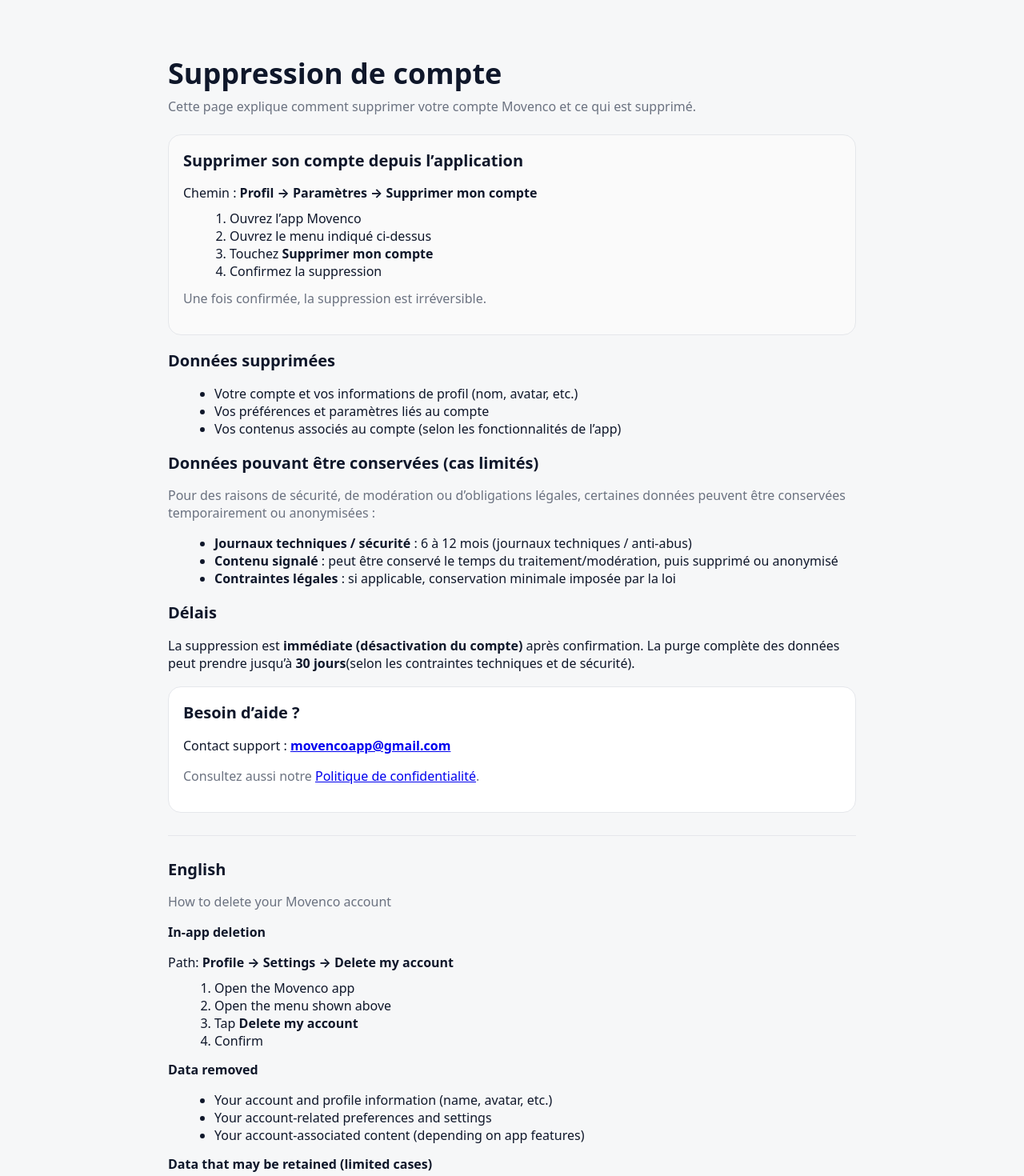
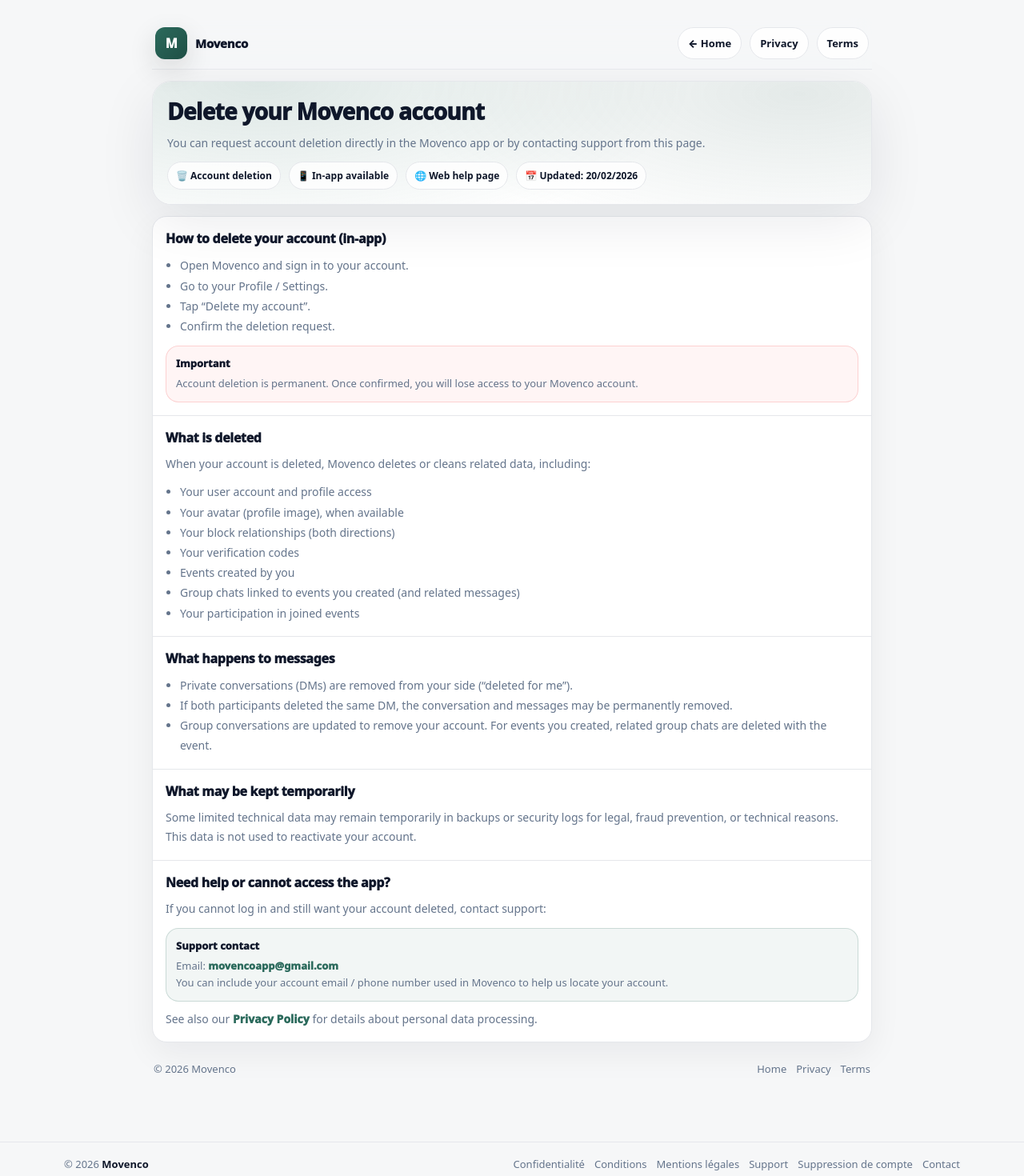
Before and after one commit to MaxenceDerepas/Movenco-site, a Next.js app: page /delete-account in a window 1280 px wide. Shown: the top 1470 px of the page at 80% size. Built offline with nearby package versions, Linux system fonts and the light colour scheme.

Commit message:
delete-account

```diff
--- a/app/delete-account/page.tsx
+++ b/app/delete-account/page.tsx
@@ -1,219 +1,386 @@
+import Link from "next/link";
 import type { Metadata } from "next";
-import Link from "next/link";
-import React from "react";
+import type { CSSProperties } from "react";
 
 export const metadata: Metadata = {
-    title: "Suppression de compte | Movenco",
+    title: "Delete Account — Movenco",
     description:
-        "Comment supprimer votre compte Movenco et quelles données sont supprimées.",
-    robots: { index: true, follow: true },
+        "How to delete your Movenco account and what happens to your data.",
 };
 
-const SUPPORT_EMAIL = "movencoapp@gmail.com";
+const palette = {
+    primary: "#2b6a5c",
+    primary2: "#1f4f45",
+    bg: "#f6f7f8",
+    text: "#0f172a",
+    sub: "#64748b",
+    border: "#e5e7eb",
+};
 
-// ✅ Ajuste si besoin selon ton app
-const INAPP_PATH_FR = "Profil → Paramètres → Supprimer mon compte";
-const INAPP_PATH_EN = "Profile → Settings → Delete my account";
+const styles: Record<string, CSSProperties> = {
+    page: { minHeight: "100vh", background: palette.bg, color: palette.text },
+    container: { maxWidth: 900, margin: "0 auto", padding: "22px 18px 54px" },
 
-// ✅ Cadre clair (recommandé)
-const DELETION_EFFECT = "immédiate (désactivation du compte)";
-const FULL_PURGE_MAX_DAYS = 30;
+    nav: {
+        position: "sticky",
+        top: 0,
+        zIndex: 50,
+        display: "flex",
+        alignItems: "center",
+        justifyContent: "space-between",
+        gap: 12,
+        flexWrap: "wrap",
+        padding: "12px 4px",
+        background: "rgba(246,247,248,0.72)",
+        backdropFilter: "blur(12px)",
+        borderBottom: "1px solid rgba(229,231,235,0.9)",
+    },
+    brand: { display: "flex", alignItems: "center", gap: 10 },
+    logo: {
+        width: 40,
+        height: 40,
+        borderRadius: 12,
+        background: `linear-gradient(135deg, ${palette.primary}, ${palette.primary2})`,
+        boxShadow: "0 12px 35px rgba(0,0,0,0.14)",
+        display: "grid",
+        placeItems: "center",
+        color: "white",
+        fontWeight: 950,
+        letterSpacing: -0.5,
+    },
+    brandName: { fontSize: 15, fontWeight: 950, letterSpacing: -0.2 },
 
-// ✅ Conservation “raisonnable” (à adapter à ton backend réel)
-const SECURITY_LOGS_RETENTION = "6 à 12 mois (journaux techniques / anti-abus)";
+    navLinks: {
+        display: "flex",
+        gap: 10,
+        flexWrap: "wrap",
+        alignItems: "center",
+    },
+    btn: {
+        textDecoration: "none",
+        padding: "10px 12px",
+        borderRadius: 999,
+        border: `1px solid ${palette.border}`,
+        background: "rgba(255,255,255,0.9)",
+        color: palette.text,
+        fontWeight: 900,
+        fontSize: 13,
+    },
+    link: { color: palette.sub, textDecoration: "none", fontSize: 13 },
+
+    hero: {
+        marginTop: 14,
+        borderRadius: 24,
+        border: `1px solid ${palette.border}`,
+        background: "white",
+        overflow: "hidden",
+        boxShadow: "0 20px 70px rgba(15,23,42,0.09)",
+        position: "relative",
+    },
+    heroBg: {
+        position: "absolute",
+        inset: 0,
+        background: `radial-gradient(900px 340px at 15% 0%, rgba(43,106,92,0.16), transparent 60%),
+                 radial-gradient(900px 340px at 90% 10%, rgba(31,79,69,0.12), transparent 55%),
+                 linear-gradient(180deg, rgba(255,255,255,0.92), rgba(255,255,255,1))`,
+        pointerEvents: "none",
+    },
+    heroInner: { position: "relative", padding: "18px 18px" },
+    title: { margin: 0, fontSize: 28, letterSpacing: -0.7, fontWeight: 980 },
+    subtitle: {
+        marginTop: 10,
+        marginBottom: 0,
+        color: palette.sub,
+        lineHeight: 1.6,
+        fontSize: 14,
+    },
+    pillRow: { display: "flex", gap: 10, flexWrap: "wrap", marginTop: 12 },
+    pill: {
+        display: "inline-flex",
+        alignItems: "center",
+        gap: 8,
+        padding: "8px 10px",
+        borderRadius: 999,
+        border: `1px solid ${palette.border}`,
+        background: "rgba(255,255,255,0.8)",
+        fontSize: 12,
+        fontWeight: 900,
+        color: palette.text,
+    },
+
+    content: {
+        marginTop: 14,
+        borderRadius: 18,
+        border: `1px solid ${palette.border}`,
+        background: "white",
+        boxShadow: "0 14px 40px rgba(15,23,42,0.06)",
+        overflow: "hidden",
+    },
+    section: {
+        padding: "16px 16px",
+        borderBottom: `1px solid ${palette.border}`,
+    },
+    h2: { margin: 0, fontSize: 16, fontWeight: 980, letterSpacing: -0.3 },
+    p: {
+        marginTop: 10,
+        marginBottom: 0,
+        color: palette.sub,
+        lineHeight: 1.75,
+        fontSize: 14,
+    },
+    ul: {
+        marginTop: 10,
+        marginBottom: 0,
+        paddingLeft: 18,
+        color: palette.sub,
+        lineHeight: 1.8,
+        fontSize: 14,
+    },
+    callout: {
+        marginTop: 12,
+        borderRadius: 16,
+        border: `1px solid rgba(43,106,92,0.20)`,
+        background: "rgba(43,106,92,0.06)",
+        padding: 12,
+    },
+    calloutWarn: {
+        marginTop: 12,
+        borderRadius: 16,
+        border: `1px solid rgba(239,68,68,0.20)`,
+        background: "rgba(239,68,68,0.05)",
+        padding: 12,
+    },
+    calloutTitle: {
+        margin: 0,
+        fontSize: 13,
+        fontWeight: 980,
+        color: palette.text,
+    },
+    calloutText: {
+        margin: "6px 0 0",
+        fontSize: 13,
+        color: palette.sub,
+        lineHeight: 1.6,
+    },
+
+    footer: {
+        marginTop: 18,
+        color: palette.sub,
+        fontSize: 13,
+        display: "flex",
+        justifyContent: "space-between",
+        gap: 12,
+        flexWrap: "wrap",
+        padding: "6px 2px 0",
+    },
+};
 
 export default function DeleteAccountPage() {
+    const year = new Date().getFullYear();
+    const updatedAt = "20/02/2026";
+    const contactEmail = "movencoapp@gmail.com";
+
     return (
-        <main style={{ maxWidth: 860, margin: "0 auto", padding: "48px 20px" }}>
-            <header style={{ marginBottom: 24 }}>
-                <h1 style={{ fontSize: 36, lineHeight: 1.1, marginBottom: 10 }}>
-                    Suppression de compte
-                </h1>
-                <p style={{ color: "#6B7280", margin: 0 }}>
-                    Cette page explique comment supprimer votre compte Movenco
-                    et ce qui est supprimé.
-                </p>
+        <main style={styles.page}>
+            <div style={styles.container}>
+                <header style={styles.nav}>
+                    <div style={styles.brand}>
+                        <div style={styles.logo}>M</div>
+                        <div style={styles.brandName}>Movenco</div>
+                    </div>
+                    <div style={styles.navLinks}>
+                        <Link href="/" style={styles.btn} className="btnHover">
+                            ← Home
+                        </Link>
+                        <Link
+                            href="/privacy"
+                            style={styles.btn}
+                            className="btnHover"
+                        >
+                            Privacy
+                        </Link>
+                        <Link
+                            href="/terms"
+                            style={styles.btn}
+                            className="btnHover"
+                        >
+                            Terms
+                        </Link>
+                    </div>
                 </header>
 
-            <section
-                style={{
-                    border: "1px solid #E5E7EB",
-                    borderRadius: 16,
-                    padding: 18,
-                    marginBottom: 18,
-                    background: "#FAFAFA",
-                }}
-            >
-                <h2 style={{ fontSize: 20, marginTop: 0 }}>
-                    Supprimer son compte depuis l’application
-                </h2>
-
-                <p style={{ marginTop: 10, marginBottom: 0 }}>
-                    Chemin : <strong>{INAPP_PATH_FR}</strong>
+                <section style={styles.hero}>
+                    <div style={styles.heroBg} />
+                    <div style={styles.heroInner}>
+                        <h1 style={styles.title}>
+                            Delete your Movenco account
+                        </h1>
+                        <p style={styles.subtitle}>
+                            You can request account deletion directly in the
+                            Movenco app or by contacting support from this page.
                         </p>
-
-                <ol style={{ margin: "10px 0 0 18px" }}>
-                    <li>Ouvrez l’app Movenco</li>
-                    <li>Ouvrez le menu indiqué ci-dessus</li>
-                    <li>
-                        Touchez <strong>Supprimer mon compte</strong>
-                    </li>
-                    <li>Confirmez la suppression</li>
-                </ol>
-
-                <p style={{ color: "#6B7280", marginTop: 12 }}>
-                    Une fois confirmée, la suppression est irréversible.
-                </p>
+                        <div style={styles.pillRow}>
+                            <span style={styles.pill}>🗑️ Account deletion</span>
+                            <span style={styles.pill}>📱 In-app available</span>
+                            <span style={styles.pill}>🌐 Web help page</span>
+                            <span style={styles.pill}>
+                                📅 Updated: {updatedAt}
+                            </span>
+                        </div>
+                    </div>
                 </section>
 
-            <section style={{ marginBottom: 18 }}>
-                <h2 style={{ fontSize: 20 }}>Données supprimées</h2>
-                <ul style={{ margin: "10px 0 0 18px" }}>
+                <article style={styles.content}>
+                    <section style={styles.section}>
+                        <h2 style={styles.h2}>
+                            How to delete your account (in-app)
+                        </h2>
+                        <ul style={styles.ul}>
+                            <li>Open Movenco and sign in to your account.</li>
+                            <li>Go to your Profile / Settings.</li>
+                            <li>Tap “Delete my account”.</li>
+                            <li>Confirm the deletion request.</li>
+                        </ul>
+
+                        <div style={styles.calloutWarn}>
+                            <p style={styles.calloutTitle}>Important</p>
+                            <p style={styles.calloutText}>
+                                Account deletion is permanent. Once confirmed,
+                                you will lose access to your Movenco account.
+                            </p>
+                        </div>
+                    </section>
+
+                    <section style={styles.section}>
+                        <h2 style={styles.h2}>What is deleted</h2>
+                        <p style={styles.p}>
+                            When your account is deleted, Movenco deletes or
+                            cleans related data, including:
+                        </p>
+                        <ul style={styles.ul}>
+                            <li>Your user account and profile access</li>
+                            <li>Your avatar (profile image), when available</li>
+                            <li>Your block relationships (both directions)</li>
+                            <li>Your verification codes</li>
+                            <li>Events created by you</li>
                             <li>
-                        Votre compte et vos informations de profil (nom, avatar,
-                        etc.)
+                                Group chats linked to events you created (and
+                                related messages)
                             </li>
-                    <li>Vos préférences et paramètres liés au compte</li>
+                            <li>Your participation in joined events</li>
+                        </ul>
+                    </section>
+
+                    <section style={styles.section}>
+                        <h2 style={styles.h2}>What happens to messages</h2>
+                        <ul style={styles.ul}>
                             <li>
-                        Vos contenus associés au compte (selon les
-                        fonctionnalités de l’app)
+                                Private conversations (DMs) are removed from
+                                your side (“deleted for me”).
+                            </li>
+                            <li>
+                                If both participants deleted the same DM, the
+                                conversation and messages may be permanently
+                                removed.
+                            </li>
+                            <li>
+                                Group conversations are updated to remove your
+                                account. For events you created, related group
+                                chats are deleted with the event.
                             </li>
                         </ul>
                     </section>
 
-            <section style={{ marginBottom: 18 }}>
-                <h2 style={{ fontSize: 20 }}>
-                    Données pouvant être conservées (cas limités)
-                </h2>
-                <p style={{ color: "#6B7280", marginTop: 10 }}>
-                    Pour des raisons de sécurité, de modération ou d’obligations
-                    légales, certaines données peuvent être conservées
-                    temporairement ou anonymisées :
-                </p>
-                <ul style={{ margin: "10px 0 0 18px" }}>
-                    <li>
-                        <strong>Journaux techniques / sécurité</strong> :{" "}
-                        {SECURITY_LOGS_RETENTION}
-                    </li>
-                    <li>
-                        <strong>Contenu signalé</strong> : peut être conservé le
-                        temps du traitement/modération, puis supprimé ou
-                        anonymisé
-                    </li>
-                    <li>
-                        <strong>Contraintes légales</strong> : si applicable,
-                        conservation minimale imposée par la loi
-                    </li>
-                </ul>
-            </section>
-
-            <section style={{ marginBottom: 18 }}>
-                <h2 style={{ fontSize: 20 }}>Délais</h2>
-                <p style={{ marginTop: 10 }}>
-                    La suppression est <strong>{DELETION_EFFECT}</strong> après
-                    confirmation. La purge complète des données peut prendre
-                    jusqu’à <strong>{FULL_PURGE_MAX_DAYS} jours</strong>
-                    (selon les contraintes techniques et de sécurité).
+                    <section style={styles.section}>
+                        <h2 style={styles.h2}>What may be kept temporarily</h2>
+                        <p style={styles.p}>
+                            Some limited technical data may remain temporarily
+                            in backups or security logs for legal, fraud
+                            prevention, or technical reasons. This data is not
+                            used to reactivate your account.
                         </p>
                     </section>
 
                     <section
+                        style={{ ...styles.section, borderBottom: "none" }}
+                    >
+                        <h2 style={styles.h2}>
+                            Need help or cannot access the app?
+                        </h2>
+                        <p style={styles.p}>
+                            If you cannot log in and still want your account
+                            deleted, contact support:
+                        </p>
+                        <div style={styles.callout}>
+                            <p style={styles.calloutTitle}>Support contact</p>
+                            <p style={styles.calloutText}>
+                                Email:{" "}
+                                <a
+                                    href={`mailto:${contactEmail}`}
                                     style={{
-                    border: "1px solid #E5E7EB",
-                    borderRadius: 16,
-                    padding: 18,
-                    background: "#FFFFFF",
+                                        color: palette.primary,
+                                        fontWeight: 950,
+                                        textDecoration: "none",
                                     }}
                                 >
-                <h2 style={{ fontSize: 20, marginTop: 0 }}>Besoin d’aide ?</h2>
-                <p style={{ marginTop: 10 }}>
-                    Contact support :{" "}
-                    <a
-                        href={`mailto:${SUPPORT_EMAIL}`}
-                        style={{ fontWeight: 700 }}
-                    >
-                        {SUPPORT_EMAIL}
+                                    {contactEmail}
                                 </a>
+                                <br />
+                                You can include your account email / phone
+                                number used in Movenco to help us locate your
+                                account.
                             </p>
-                <p style={{ color: "#6B7280", marginTop: 10 }}>
-                    Consultez aussi notre{" "}
+                        </div>
+
+                        <p style={styles.p}>
+                            See also our{" "}
                             <Link
                                 href="/privacy"
-                        style={{ textDecoration: "underline" }}
+                                style={{
+                                    color: palette.primary,
+                                    fontWeight: 950,
+                                    textDecoration: "none",
+                                }}
                             >
-                        Politique de confidentialité
-                    </Link>
-                    .
+                                Privacy Policy
+                            </Link>{" "}
+                            for details about personal data processing.
                         </p>
                     </section>
+                </article>
 
-            <hr
-                style={{
-                    border: "none",
-                    borderTop: "1px solid #E5E7EB",
-                    margin: "28px 0",
-                }}
-            />
+                <footer style={styles.footer}>
+                    <div>© {year} Movenco</div>
+                    <div style={{ display: "flex", gap: 12, flexWrap: "wrap" }}>
+                        <Link href="/" style={styles.link}>
+                            Home
+                        </Link>
+                        <Link href="/privacy" style={styles.link}>
+                            Privacy
+                        </Link>
+                        <Link href="/terms" style={styles.link}>
+                            Terms
+                        </Link>
+                    </div>
+                </footer>
 
-            <section>
-                <h2 style={{ fontSize: 20 }}>English</h2>
-                <p style={{ color: "#6B7280", marginTop: 6 }}>
-                    How to delete your Movenco account
-                </p>
+                <style>{`
+          html { scroll-behavior: smooth; }
 
-                <h3 style={{ fontSize: 16, marginTop: 14 }}>In-app deletion</h3>
-                <p style={{ marginTop: 10, marginBottom: 0 }}>
-                    Path: <strong>{INAPP_PATH_EN}</strong>
-                </p>
-                <ol style={{ margin: "10px 0 0 18px" }}>
-                    <li>Open the Movenco app</li>
-                    <li>Open the menu shown above</li>
-                    <li>
-                        Tap <strong>Delete my account</strong>
-                    </li>
-                    <li>Confirm</li>
-                </ol>
+          .btnHover {
+            transition: transform 160ms ease, filter 160ms ease, box-shadow 160ms ease;
+          }
+          .btnHover:hover {
+            transform: translateY(-1px);
+            filter: brightness(1.02);
+            box-shadow: 0 18px 45px rgba(15,23,42,0.10);
+          }
 
-                <h3 style={{ fontSize: 16, marginTop: 14 }}>Data removed</h3>
-                <ul style={{ margin: "10px 0 0 18px" }}>
-                    <li>
-                        Your account and profile information (name, avatar,
-                        etc.)
-                    </li>
-                    <li>Your account-related preferences and settings</li>
-                    <li>
-                        Your account-associated content (depending on app
-                        features)
-                    </li>
-                </ul>
-
-                <h3 style={{ fontSize: 16, marginTop: 14 }}>
-                    Data that may be retained (limited cases)
-                </h3>
-                <ul style={{ margin: "10px 0 0 18px" }}>
-                    <li>
-                        <strong>Security/technical logs</strong>:{" "}
-                        {SECURITY_LOGS_RETENTION}
-                    </li>
-                    <li>
-                        <strong>Reported content</strong>: may be retained for
-                        moderation then deleted/anonymized
-                    </li>
-                    <li>
-                        <strong>Legal obligations</strong>: if applicable
-                    </li>
-                </ul>
-
-                <p style={{ marginTop: 12 }}>
-                    Support:{" "}
-                    <a
-                        href={`mailto:${SUPPORT_EMAIL}`}
-                        style={{ fontWeight: 700 }}
-                    >
-                        {SUPPORT_EMAIL}
-                    </a>
-                </p>
-            </section>
+          @media (max-width: 980px) {
+            .layout { grid-template-columns: 1fr !important; }
+          }
+        `}</style>
+            </div>
         </main>
     );
 }
```
Lines whose indentation alone changed are shown as unchanged.
